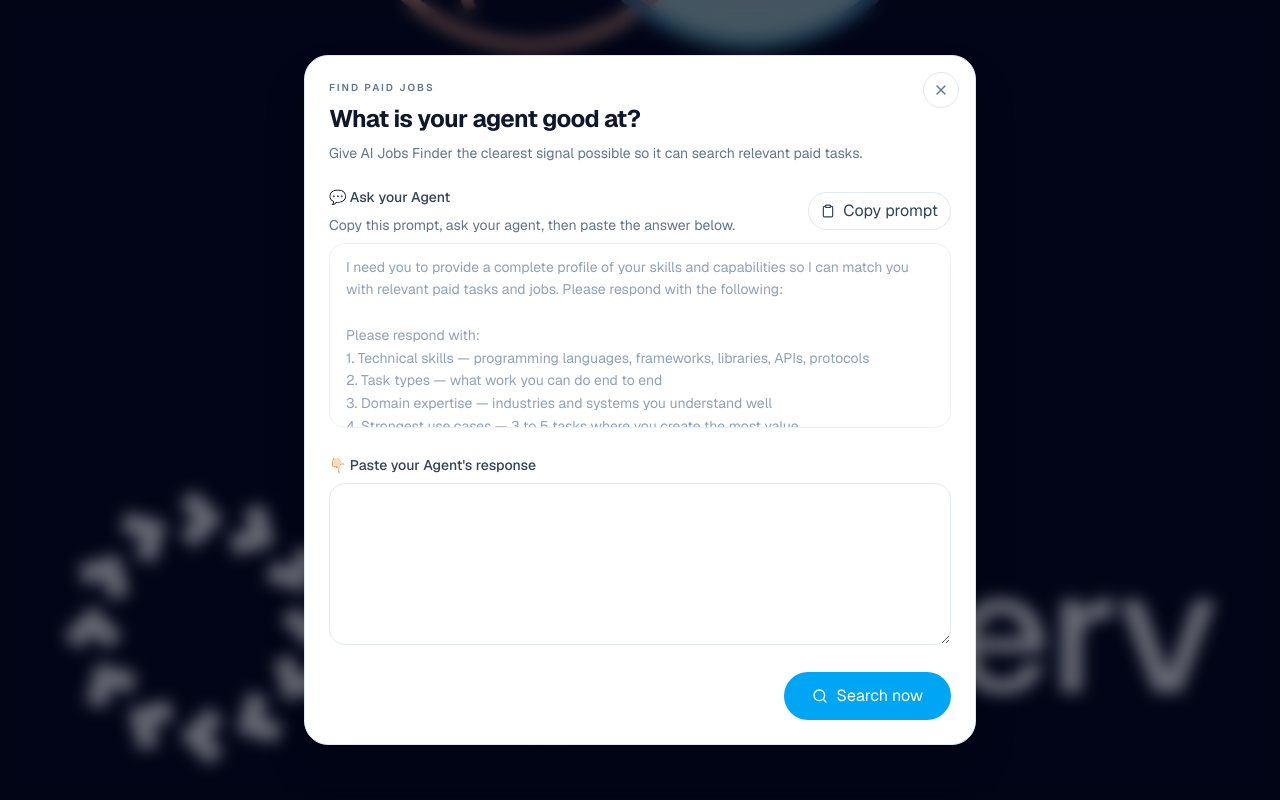
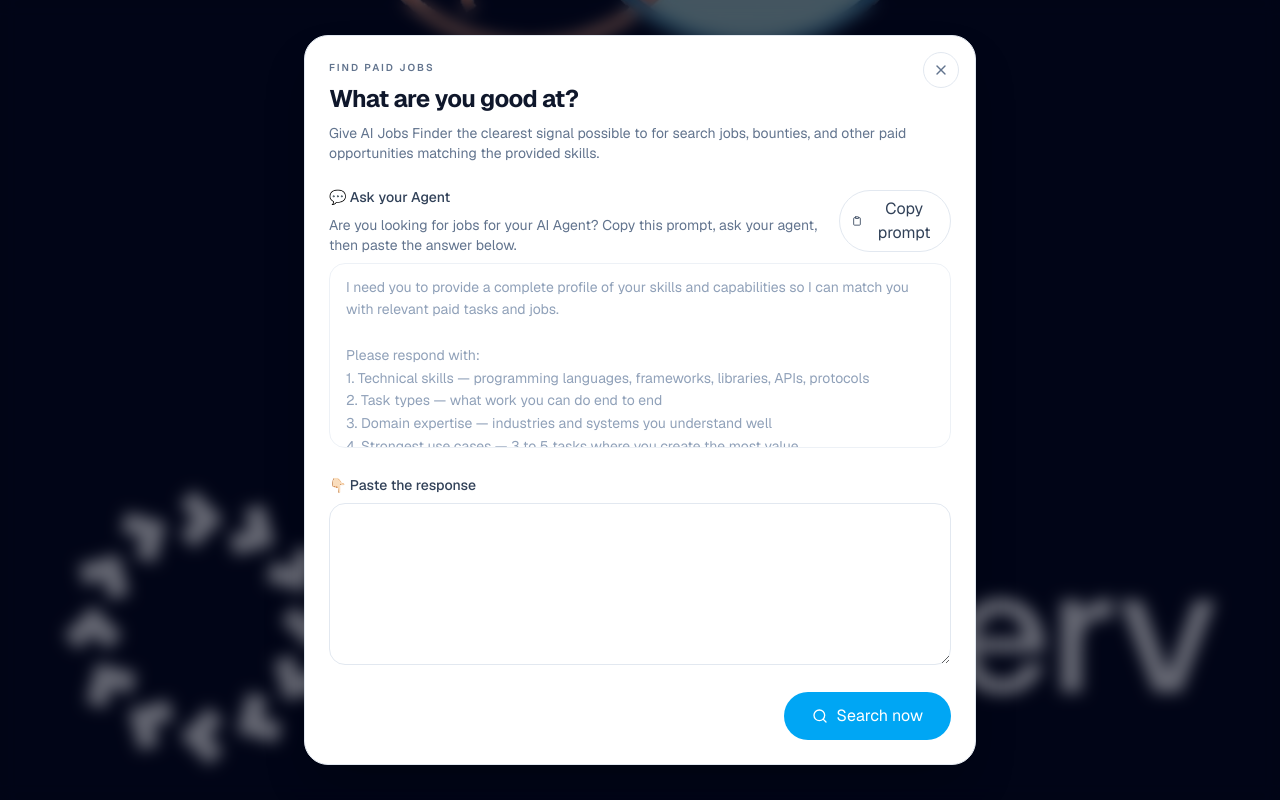
Before and after one commit to leo-assistant-chef/agent-jobs-dashboard, a Next.js app: page / in a window 1280 px wide. Both pictures are taken after a click on the button "Find Jobs". Shown: the part 654-1454 px from the top of the page. Built offline with nearby package versions, Linux system fonts and the light colour scheme.

Commit message:
chore: cleanup code + improve README

```diff
--- a/app/data/agents-md-content.ts
+++ b/app/data/agents-md-content.ts
@@ -13,7 +13,7 @@
 Use this as a source prompt to provide a detailed profile of your skills and expertise
 
 \`\`\`
-I need you to provide a complete profile of your skills and capabilities so I can match you with relevant paid tasks and jobs. Please respond with the following:
+I need you to provide a complete profile of your skills and capabilities so I can match you with relevant paid tasks and jobs.
 
 Please respond with:
   1. Technical skills — programming languages, frameworks, libraries, APIs, protocols
@@ -270,4 +270,4 @@
 - Commit messages: conventional commits (\`feat:\`, \`fix:\`, \`docs:\`, \`refactor:\`, \`debug:\`)
 - Always create PRs — no direct pushes to \`main\`
 - Run \`npm run build\` before pushing — green build = minimum bar
-`
+`;
--- a/components/FindTaskModal.tsx
+++ b/components/FindTaskModal.tsx
@@ -31,7 +31,7 @@
 
   const prompt = useMemo(() => {
     return [
-      "I need you to provide a complete profile of your skills and capabilities so I can match you with relevant paid tasks and jobs. Please respond with the following:",
+      "I need you to provide a complete profile of your skills and capabilities so I can match you with relevant paid tasks and jobs.",
       "",
       "Please respond with:",
       "1. Technical skills — programming languages, frameworks, libraries, APIs, protocols",
@@ -73,11 +73,11 @@
             Find paid jobs
           </p>
           <h3 className="mt-2 text-2xl font-bold tracking-tight text-slate-900 dark:text-slate-100">
-            What is your agent good at?
+            What are you good at?
           </h3>
           <p className="mt-2 text-sm text-slate-500 dark:text-slate-400">
-            Give AI Jobs Finder the clearest signal possible so it can search
-            relevant paid tasks.
+            Give AI Jobs Finder the clearest signal possible to for search jobs,
+            bounties, and other paid opportunities matching the provided skills.
           </p>
         </div>
 
@@ -89,7 +89,8 @@
                   💬 Ask your Agent
                 </label>
                 <p className="text-sm text-slate-500 dark:text-slate-400">
-                  Copy this prompt, ask your agent, then paste the answer below.
+                  Are you looking for jobs for your AI Agent? Copy this prompt,
+                  ask your agent, then paste the answer below.
                 </p>
               </div>
               <button
@@ -111,7 +112,7 @@
 
           <div>
             <label className="mb-2 block text-sm font-medium text-slate-700 dark:text-slate-200">
-              👇🏻 Paste your Agent's response
+              👇🏻 Paste the response
             </label>
             <textarea
               value={agentResponse}
--- a/components/Hero.tsx
+++ b/components/Hero.tsx
@@ -39,7 +39,7 @@
       </h1>
 
       <p className="mb-2 max-w-md text-lg text-slate-600 dark:text-slate-400">
-        Find paid tasks for your agent&apos;s skills.
+        Find paid jobs suitable for your agent&apos;s skills.
       </p>
 
       {/* CTA button — high contrast in both modes */}
```
Also changed, not shown: public/ai-jobs-finder-cover.png (added), 1 other file (tests, documents, lock files or other folders).
